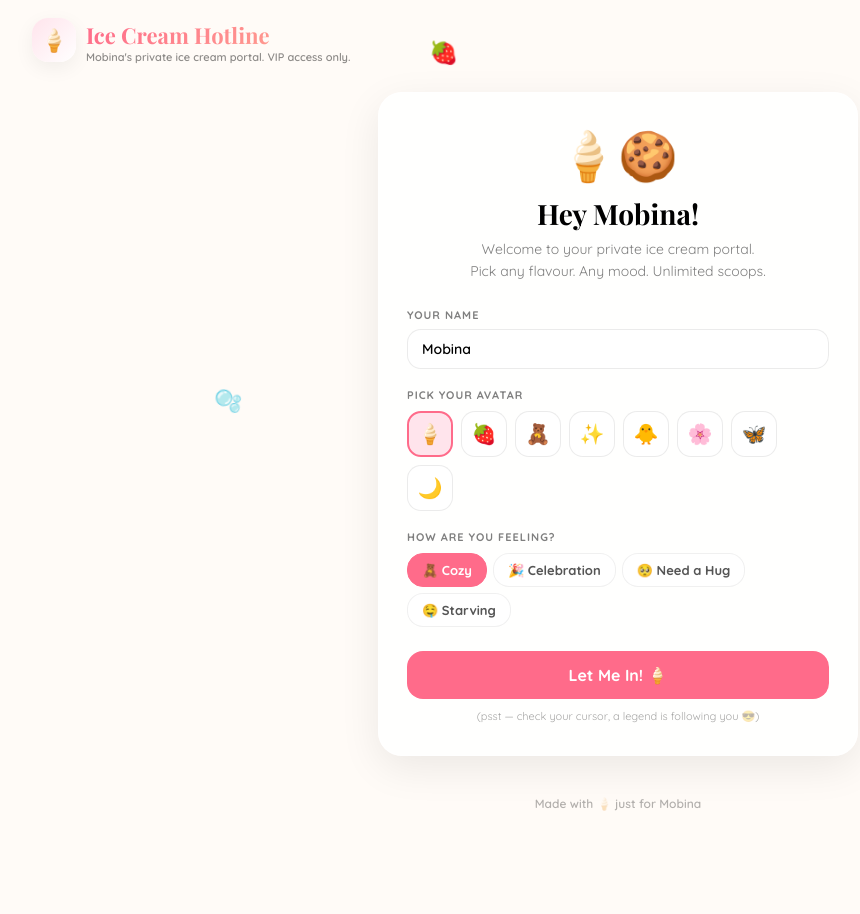
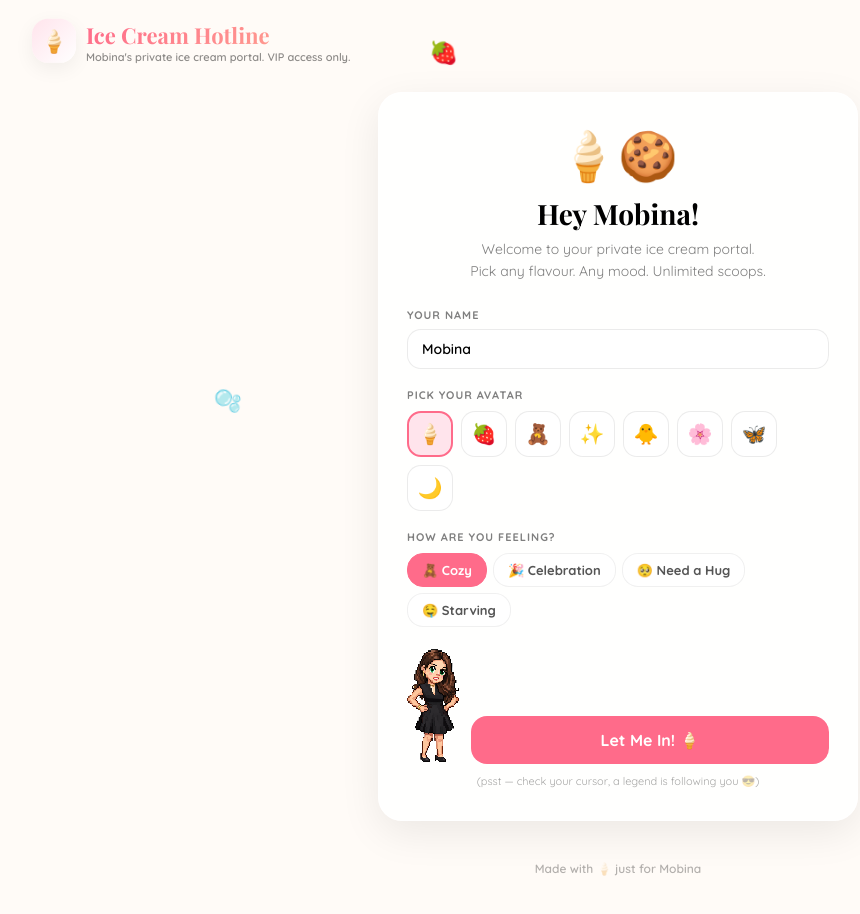
Before and after one commit to alinikan/icecream-hotline, a React (Vite) app: page / in a window 1280 px wide. Shown: the top 914 px of the page, without its empty margins (22-882 px from the left). Built offline with nearby package versions, Linux system fonts and the light colour scheme; a web font is replaced by a local one.

Commit message:
reconnect repo

```diff
--- a/src/App.jsx
+++ b/src/App.jsx
@@ -39,6 +39,7 @@ export default function App() {
   const [aboutOpen, setAboutOpen] = useState(false);
   const [nameError, setNameError] = useState(false);
   const [nameShake, setNameShake] = useState(false);
+  const [spriteJump, setSpriteJump] = useState(false);
   const [w, setW] = useState(typeof window !== "undefined" ? window.innerWidth : 1200);
   const isTouch = useMemo(() => isTouchOnly(), []);
   const name = "Mobina"; // Locked!
@@ -272,10 +273,31 @@ export default function App() {
                   </div>
                 </div>
 
-                <button className="btn btn-primary" onClick={() => { setScreen("shop"); audio.play(); }}
-                  style={{ width: "100%", marginTop: 24, padding: 14, fontSize: 16 }}>
-                  Let Me In! 🍦
-                </button>
+                <div style={{
+                  display: "flex", alignItems: "flex-end", gap: 12,
+                  marginTop: 24, justifyContent: "center",
+                }}>
+                  <img
+                    src="/assets/mobina-sprite.png"
+                    alt="Mobina"
+                    style={{
+                      width: 52,
+                      height: "auto",
+                      imageRendering: "pixelated",
+                      animation: spriteJump
+                        ? "sprite-jump 0.5s ease both"
+                        : "idle-bounce 2s ease-in-out infinite",
+                      flexShrink: 0,
+                    }}
+                  />
+                  <button className="btn btn-primary" onClick={() => {
+                    setSpriteJump(true);
+                    setTimeout(() => { setScreen("shop"); audio.play(); setSpriteJump(false); }, 600);
+                  }}
+                    style={{ flex: 1, padding: 14, fontSize: 16 }}>
+                    Let Me In! 🍦
+                  </button>
+                </div>
                 {!isTouch && (
                   <p style={{ fontSize: 11, color: "rgba(0,0,0,.35)", marginTop: 10 }}>
                     (psst — check your cursor, a legend is following you 😎)
--- a/src/components/AboutMobina.jsx
+++ b/src/components/AboutMobina.jsx
@@ -74,7 +74,16 @@ export default function AboutMobina({ isOpen, onToggle }) {
         <ChevronRight size={18} style={{ color: "var(--pink)", transition: "transform .2s" }} />
         <div style={{ display: "flex", alignItems: "center", gap: 8 }}>
           <span style={{ fontSize: 15, fontWeight: 800, color: "#333" }}>درباره مبینا</span>
-          <span style={{ fontSize: 22 }}>🐥</span>
+          <img
+            src="/assets/mobina-sprite.png"
+            alt="Mobina"
+            style={{
+              width: 28,
+              height: "auto",
+              imageRendering: "pixelated",
+              animation: "idle-bounce 2s ease-in-out infinite",
+            }}
+          />
         </div>
       </button>
     );
@@ -117,7 +126,17 @@ export default function AboutMobina({ isOpen, onToggle }) {
           ✕ بستن
         </button>
 
-        <div style={{ fontSize: 44, marginBottom: 8 }}>🐥</div>
+        <img
+          src="/assets/mobina-sprite.png"
+          alt="Mobina"
+          style={{
+            width: 80,
+            height: "auto",
+            imageRendering: "pixelated",
+            animation: "idle-bounce 2s ease-in-out infinite",
+            marginBottom: 8,
+          }}
+        />
         <h2
           style={{
             fontFamily: "'Playfair Display', serif",
@@ -139,7 +158,7 @@ export default function AboutMobina({ isOpen, onToggle }) {
             direction: "rtl",
           }}
         >
-          چیزایی که دربارت یاد گرفتم  ✨
+          چیزایی که یاد گرفتم و فراموش نمیکنم ✨
         </p>
 
         {/* Category filter */}
--- a/src/styles/index.css
+++ b/src/styles/index.css
@@ -88,6 +88,19 @@ body {
 @keyframes confetti-fall {
   0% { transform: translateY(-10vh) rotate(0deg); opacity: 1; }
   100% { transform: translateY(105vh) rotate(720deg); opacity: 0; }
+}
+
+@keyframes idle-bounce {
+  0%, 100% { transform: translateY(0); }
+  50% { transform: translateY(-6px); }
+}
+
+@keyframes sprite-jump {
+  0% { transform: translateY(0) scale(1) rotate(0deg); }
+  30% { transform: translateY(-30px) scale(1.1) rotate(-5deg); }
+  50% { transform: translateY(-35px) scale(1.15) rotate(3deg); }
+  70% { transform: translateY(-20px) scale(1.05) rotate(-2deg); }
+  100% { transform: translateY(0) scale(1) rotate(0deg); }
 }
 
 /* ─── Utility classes ─── */
```
Also changed, not shown: public/assets/mobina-sprite.png (added).
